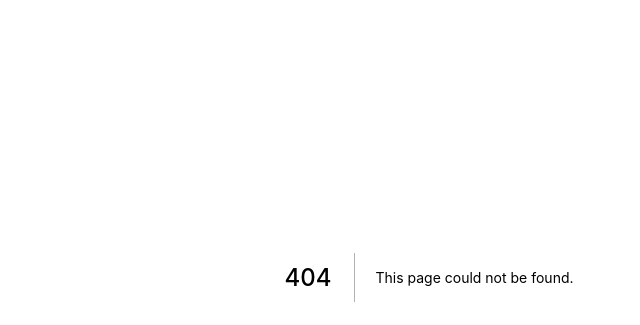
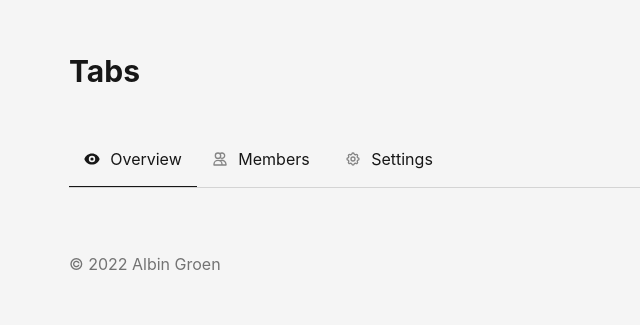
Before and after one commit to albingroen/abgn.me, a Next.js app: page /tabs in a window 1280 px wide. Before the commit this address had no page. Shown: the part 123-448 px from the top of the page, without its empty margins (211-851 px from the left). Built offline with nearby package versions, Linux system fonts and the light colour scheme; a web font is replaced by a local one; what @splitbee/web would draw is missing.

Commit message:
Add tabs component

```diff
--- a/pages/index.tsx
+++ b/pages/index.tsx
@@ -26,6 +26,10 @@ const sandboxes = [
   {
     title: "Progress",
     href: "/progress",
+  },
+  {
+    title: "Tabs",
+    href: "/tabs",
   },
 ];
 
--- /dev/null
+++ b/pages/tabs.tsx
@@ -0,0 +1,94 @@
+/* eslint-disable @next/next/no-img-element */
+import Footer from "../components/Footer";
+import Seo from "../components/Seo";
+import { useState } from "react";
+import { CogIcon, EyeIcon, UsersIcon } from "@heroicons/react/outline";
+import {
+  EyeIcon as EyeIconSolid,
+  CogIcon as CogIconSolid,
+  UsersIcon as UsersIconSolid,
+} from "@heroicons/react/solid";
+import classNames from "../lib/classNames";
+
+const TABS = [
+  {
+    label: "Overview",
+    icon: EyeIcon,
+    iconSolid: EyeIconSolid,
+  },
+  {
+    label: "Members",
+    icon: UsersIcon,
+    iconSolid: UsersIconSolid,
+  },
+  {
+    label: "Settings",
+    icon: CogIcon,
+    iconSolid: CogIconSolid,
+  },
+];
+
+export default function Tabs() {
+  const [tab, setTab] = useState<string>(TABS[0].label);
+
+  return (
+    <>
+      <Seo
+        title="Tabs component"
+        description="A simple component for picking an emoji from a smaller set of emoji."
+      />
+
+      <div className="bg-neutral-100 dark:bg-neutral-800 dark:text-neutral-50 min-h-full">
+        <div className="max-w-screen-md mx-auto px-6 py-24 flex flex-col">
+          <h1 className="text-3xl font-bold dark:font-semibold dark:tracking-[0.5px] mt-20">
+            Tabs
+          </h1>
+
+          <div className="flex items-end mt-12 border-b border-neutral-300 dark:border-neutral-700 relative">
+            {TABS.map((TAB) => {
+              const isActive = TAB.label === tab;
+
+              const Icon = isActive ? TAB.iconSolid : TAB.icon;
+
+              return (
+                <div className="pb-1.5 w-32" key={TAB.label}>
+                  <button
+                    type="button"
+                    className={classNames(
+                      "transition py-3.5 w-full hover:bg-neutral-200 dark:hover:bg-neutral-700 rounded-md flex items-center gap-2.5 justify-center"
+                    )}
+                    onClick={() => {
+                      setTab(TAB.label);
+                    }}
+                  >
+                    <span className="relative">
+                      <Icon
+                        className={classNames(
+                          "w-4 transition",
+                          isActive ? "opacity-100" : "opacity-50"
+                        )}
+                      />
+                    </span>
+
+                    <span className="leading-none">{TAB.label}</span>
+                  </button>
+                </div>
+              );
+            })}
+
+            <div
+              className="h-px bg-neutral-900 dark:bg-white w-32 absolute bottom-0 transition"
+              style={{
+                transform: `translateX(${
+                  TABS.findIndex((TAB) => TAB.label === tab) * 128
+                }px)`,
+              }}
+            />
+          </div>
+
+          <Footer />
+        </div>
+      </div>
+    </>
+  );
+}
```
